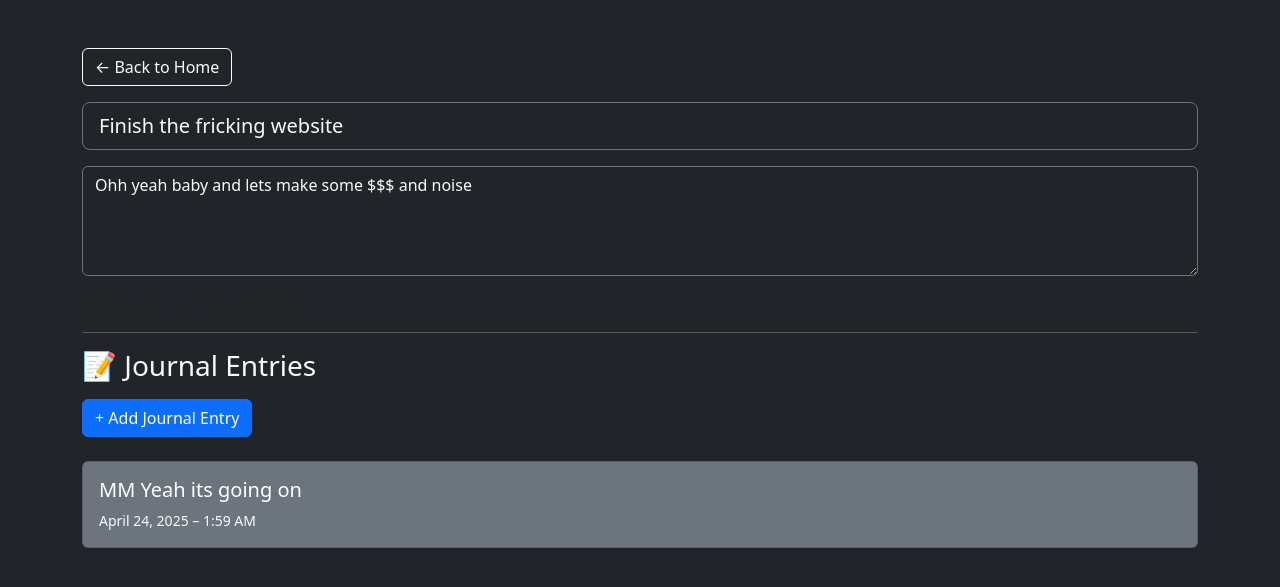
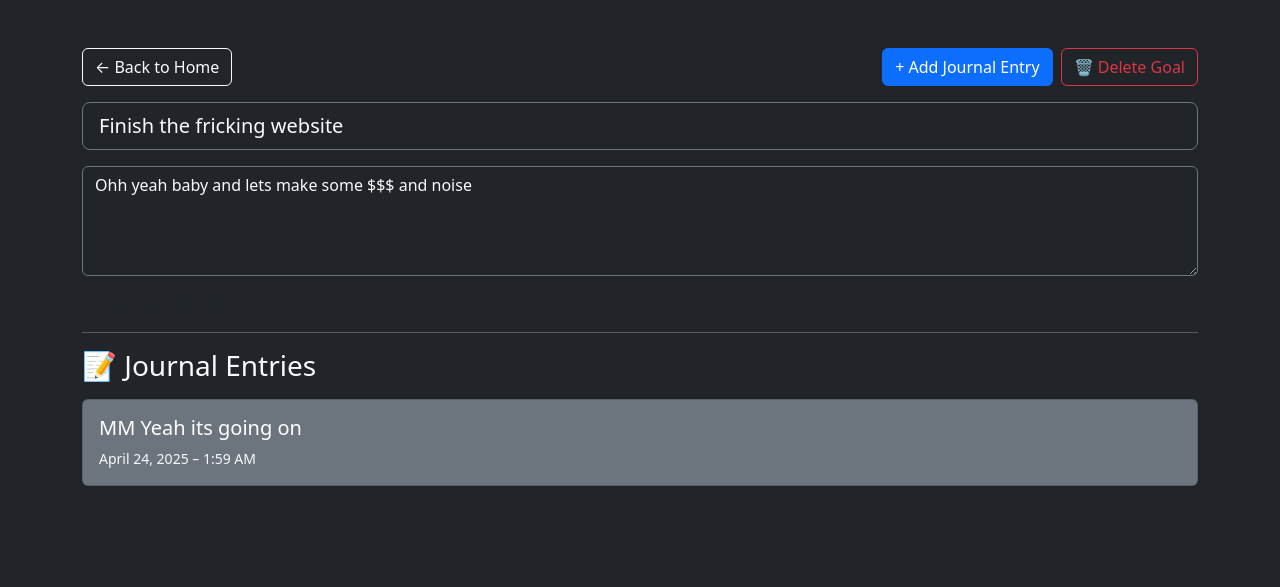
Before and after one commit to AlfredXavier17/Achievo, a Django app: page /goals/4/ in a window 1280 px wide. Shown: the top 587 px of the page. Run offline with Django 5.2, Linux system fonts and the light colour scheme; a user stored in the database is signed in; data comes from the database, SQL or seed files in the repository; both versions use the stored data as it was after the commit.

Commit message:
Added delete modals for goals and journals..

```diff
--- a/core/templates/goal_detail.html
+++ b/core/templates/goal_detail.html
@@ -4,27 +4,35 @@
 <head>
     <title>{{ goal.title }} – Achievo</title>
     <link href="https://cdn.jsdelivr.net/npm/bootstrap@5.3.3/dist/css/bootstrap.min.css" rel="stylesheet">
+    <script src="https://cdn.jsdelivr.net/npm/bootstrap@5.3.3/dist/js/bootstrap.bundle.min.js" defer></script>
 </head>
 <body class="bg-dark text-light">
 
 <div class="container mt-5">
-        <a href="/" class="btn btn-outline-light mb-3">← Back to Home</a>
+    <div class="d-flex justify-content-between align-items-center mb-3">
+        <a href="/" class="btn btn-outline-light">← Back to Home</a>
+        <div class="d-flex gap-2">
+            <a href="{% url 'add_journal' goal.id %}" class="btn btn-primary">+ Add Journal Entry</a>
+            <!-- Delete Goal Button -->
+            <button class="btn btn-outline-danger" data-bs-toggle="modal" data-bs-target="#deleteGoalModal">
+                🗑️ Delete Goal
+            </button>
+        </div>
+    </div>
+
     <div class="mb-3">
         <input type="text" id="goal-title" class="form-control form-control-lg bg-dark text-light border-secondary"
                value="{{ goal.title }}" data-goal-id="{{ goal.id }}">
     </div>
-
     <div class="mb-3">
         <textarea id="goal-description" class="form-control bg-dark text-light border-secondary" rows="4"
                   data-goal-id="{{ goal.id }}">{{ goal.description }}</textarea>
     </div>
+    <small class="text-muted">Created: {{ goal.created_at|date:"F j, Y – g:i A" }}</small>
 
-        <small class="text-muted">Created: {{ goal.created_at|date:"F j, Y – g:i A" }}</small>
     <hr>
 
     <h3 class="mb-3">📝 Journal Entries</h3>
-        <a href="{% url 'add_journal' goal.id %}" class="btn btn-primary mb-4">+ Add Journal Entry</a>
-
     {% if journals %}
         <div class="row row-cols-1 g-3">
             {% for journal in journals %}
@@ -43,7 +51,31 @@
     {% endif %}
 </div>
 
+<!-- Delete Confirmation Modal -->
+<div class="modal fade" id="deleteGoalModal" tabindex="-1" aria-labelledby="deleteGoalModalLabel" aria-hidden="true">
+  <div class="modal-dialog modal-dialog-centered">
+    <div class="modal-content bg-dark text-light border border-danger">
+      <div class="modal-header">
+        <h5 class="modal-title" id="deleteGoalModalLabel">Delete Goal?</h5>
+        <button type="button" class="btn-close btn-close-white" data-bs-dismiss="modal" aria-label="Close"></button>
+      </div>
+      <div class="modal-body">
+        Are you sure you want to delete this goal? All linked journal entries will also be deleted.
+      </div>
+      <div class="modal-footer">
+        <form method="POST" action="{% url 'delete_goal' goal.id %}">
+          {% csrf_token %}
+          <button type="button" class="btn btn-secondary" data-bs-dismiss="modal">Cancel</button>
+          <button type="submit" class="btn btn-danger">Yes, delete</button>
+        </form>
+      </div>
+    </div>
+  </div>
+</div>
+
+<!-- Script section -->
 <script id="goal-data" type="application/json">{{ goal.id }}</script>
-    <script src="{% static 'core/goalAutoSave.js' %}"></script>
+<script src="{% static 'core/autoSave.js' %}"></script>
+
 </body>
 </html>
--- a/core/urls.py
+++ b/core/urls.py
@@ -11,5 +11,5 @@ urlpatterns = [
     path('journals/<int:journal_id>/edit/', views.edit_journal, name='edit_journal'),
     path('journals/<int:journal_id>/autosave/', views.autosave_journal, name='autosave_journal'),
     path('goals/<int:goal_id>/autosave/', views.autosave_goal, name='autosave_goal'),
-
+    path('goals/<int:goal_id>/delete/', views.delete_goal, name='delete_goal'),
 ]
--- a/core/views.py
+++ b/core/views.py
@@ -113,3 +113,12 @@ def autosave_goal(request, goal_id):
         return JsonResponse({'status': 'saved'})
 
     return JsonResponse({'status': 'error'}, status=400)
+
+
+@login_required
+def delete_goal(request, goal_id):
+    goal = get_object_or_404(Goal, id=goal_id, user=request.user)
+    if request.method == 'POST':
+        goal.delete()
+        return redirect('home')  # or whatever your home view is called
+    return redirect('goal_detail', goal_id=goal_id)
```
Also changed, not shown: core/templates/journal_detail.html (+34 -3 lines), db.sqlite3 (added), 13 other files. Lines whose indentation alone changed are shown as unchanged.
